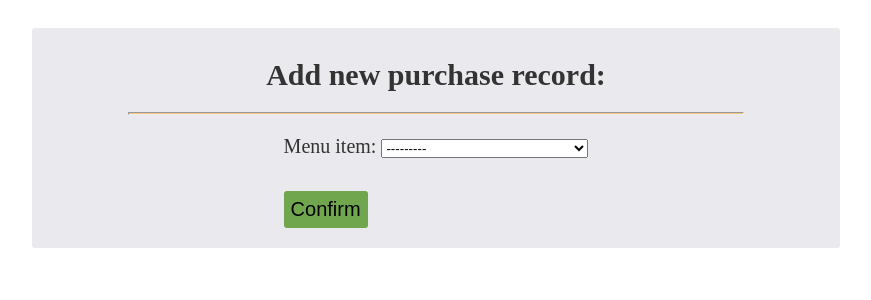
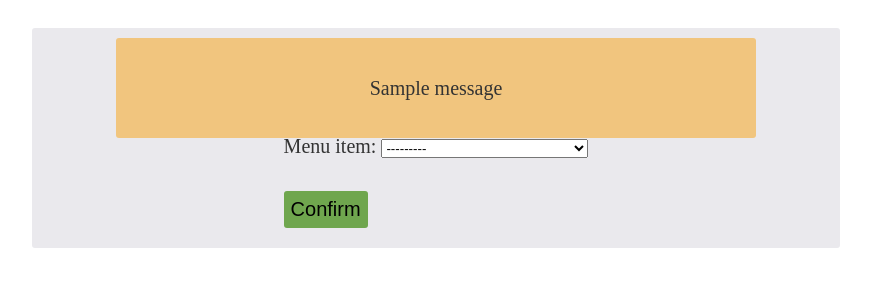
Before and after one commit to CafelatteHere/django_delights, a Django app: page /purchase/create in a window 1280 px wide. Shown: the part 130-430 px from the top of the page, without its empty margins (219-1090 px from the left). Run offline with Django 4.2, Linux system fonts and the light colour scheme; a user stored in the database is signed in; tables that the repository leaves empty hold one stand-in row (values such as "Sample post"); one stand-in notice (Sample message) is shown.

Commit message:
added error message display for Create Purchase form

```diff
--- a/django_delights/inventory/static/inventory/style.css
+++ b/django_delights/inventory/static/inventory/style.css
@@ -260,3 +260,25 @@ a {
   height: 1px;
   background-color: #f1c57e;
 }
+
+.message {
+  width: 50%;
+  height: 100px;
+  display: flex;
+  justify-content:center;
+  align-items:center;
+  text-align: center;
+  background-color: #f1c57e;
+  font-size: 20px;
+  border-radius:3px;
+  z-index: 1;
+  position: fixed;
+  margin-top: 10px;
+}
+
+.message-text {
+  display: flex;
+  justify-content:center;
+  align-items:center;
+  /* text-align: center; */
+}
--- a/django_delights/inventory/templates/inventory/purchase_create.html
+++ b/django_delights/inventory/templates/inventory/purchase_create.html
@@ -7,7 +7,17 @@
 
 {% block content %}
 <!-- need to display error message if not enough ingredients -->
+
 <div class="body">
+  {% if messages %}
+    <div class="message">
+      {% for message in messages %}
+      <div class="message-text">{{ message }}</div>
+    {% endfor %}
+    </div>
+  {% endif %}
+
+
   <div class="form">
     <div class="form-title"><h2>Add new purchase record:</h2></div>
     <hr class="line">
--- a/django_delights/inventory/views.py
+++ b/django_delights/inventory/views.py
@@ -144,12 +144,13 @@ class PurchaseCreate(LoginRequiredMixin, CreateView):
       i.ingredient.quantity -= i.quantity
       i.ingredient.save()
       item.save()
-      messages.success(self.request, "successful")
+      # messages.success(self.request, "successful")
       return super(PurchaseCreate, self).form_valid(form)
     else:
       error_string = ", ".join(errors_list)
       messages.error(self.request, f"not enough ingredients in the inventory! ({error_string})")
       return self.render_to_response(self.get_context_data(form=form))
+
 
 # view the profit and revenue for the restaurant
 @login_required
```
